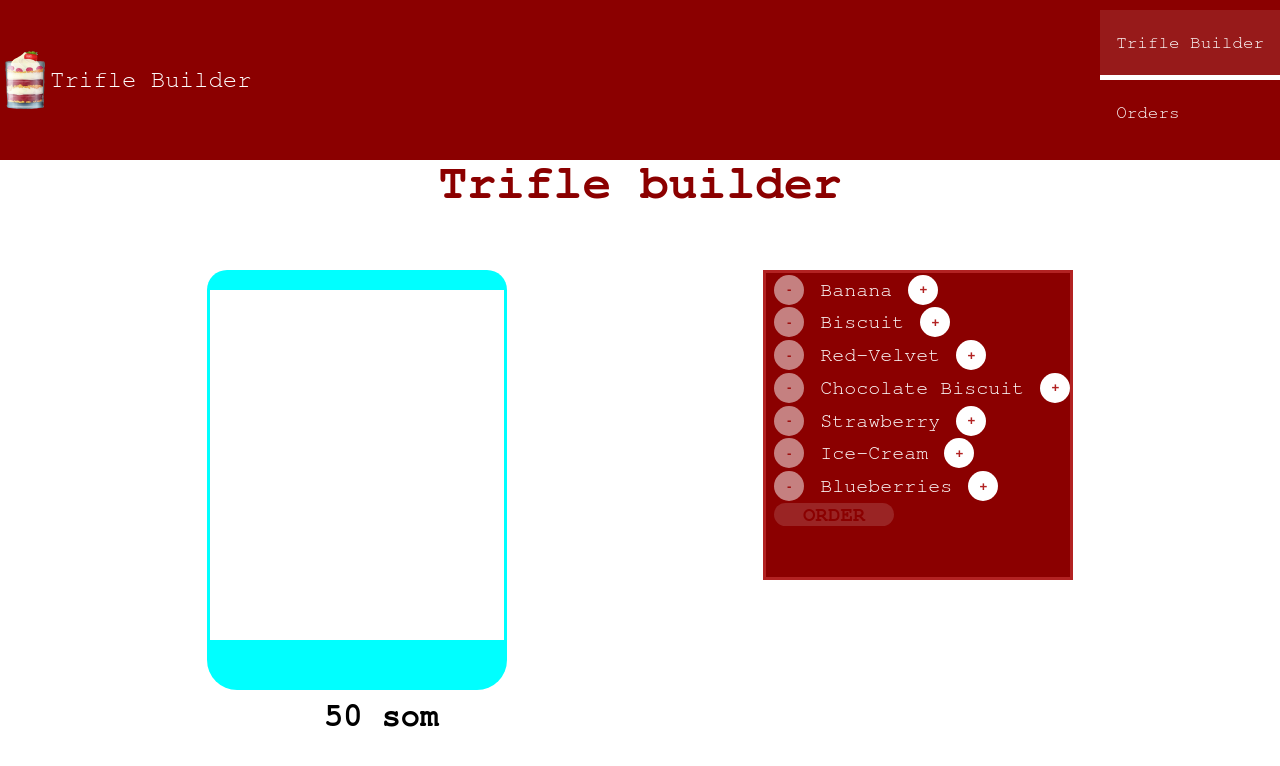
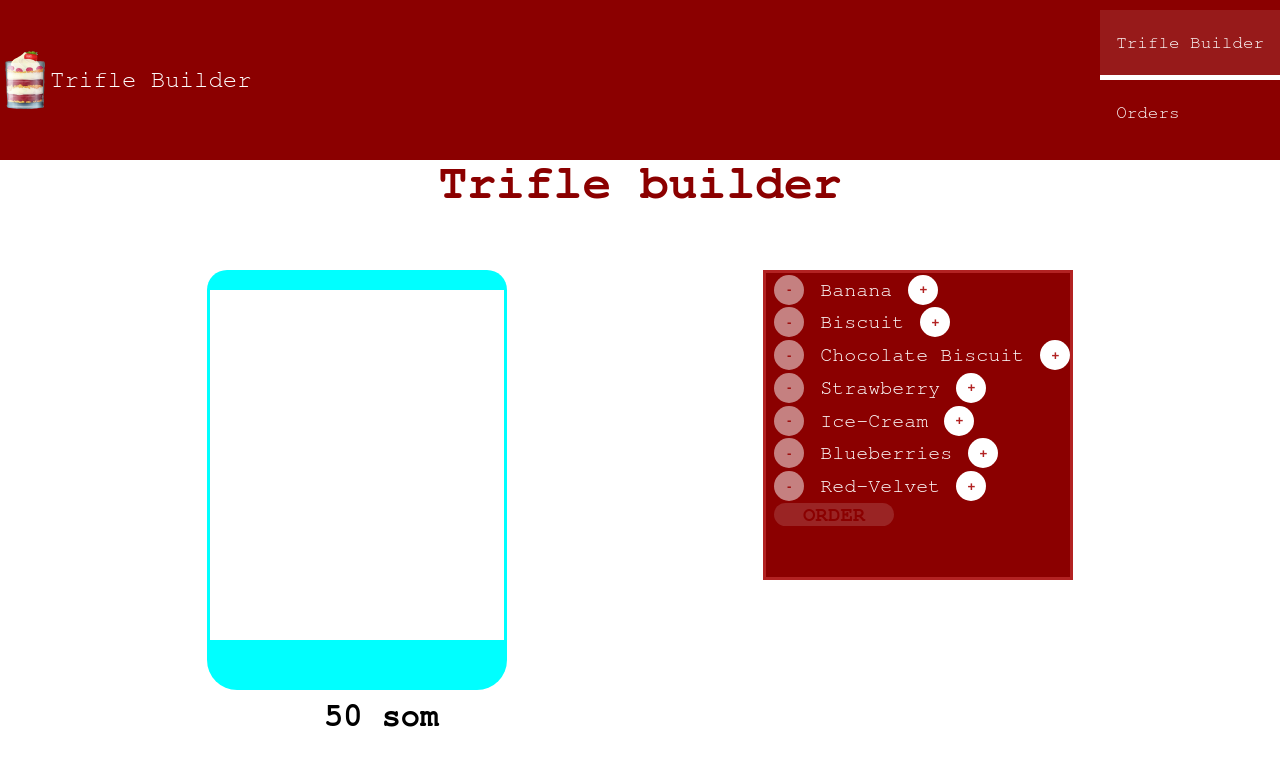
Before and after one commit to TursunbaevaAyana/trifle-builder, a React (Create React App) app: page /builder in a window 1280 px wide. Shown: the top 766 px of the page. Built offline with nearby package versions, Linux system fonts and the light colour scheme; a web font is replaced by a local one.

Commit message:
Added code

```diff
--- a/src/components/TrifleBuilder/TrifleControls/TrifleControls.js
+++ b/src/components/TrifleBuilder/TrifleControls/TrifleControls.js
@@ -6,11 +6,11 @@ import Button from "../../UI/Button/Button";
 const CONTROLS = [
   { label: "Banana", type: "banana" },
   { label: "Biscuit", type: "biscuit" },
-  { label: "Red-Velvet", type: "redVelvet" },
   { label: "Chocolate Biscuit", type: "chocolateBiscuit" },
   { label: "Strawberry", type: "strawberry" },
   { label: "Ice-Cream", type: "iceCream" },
   { label: "Blueberries", type:  "blueberries" },
+  { label: "Red-Velvet", type: "redVelvet" },
 ];
 
 export default ({ canOrder, ingredients, startOrder }) => {
```
